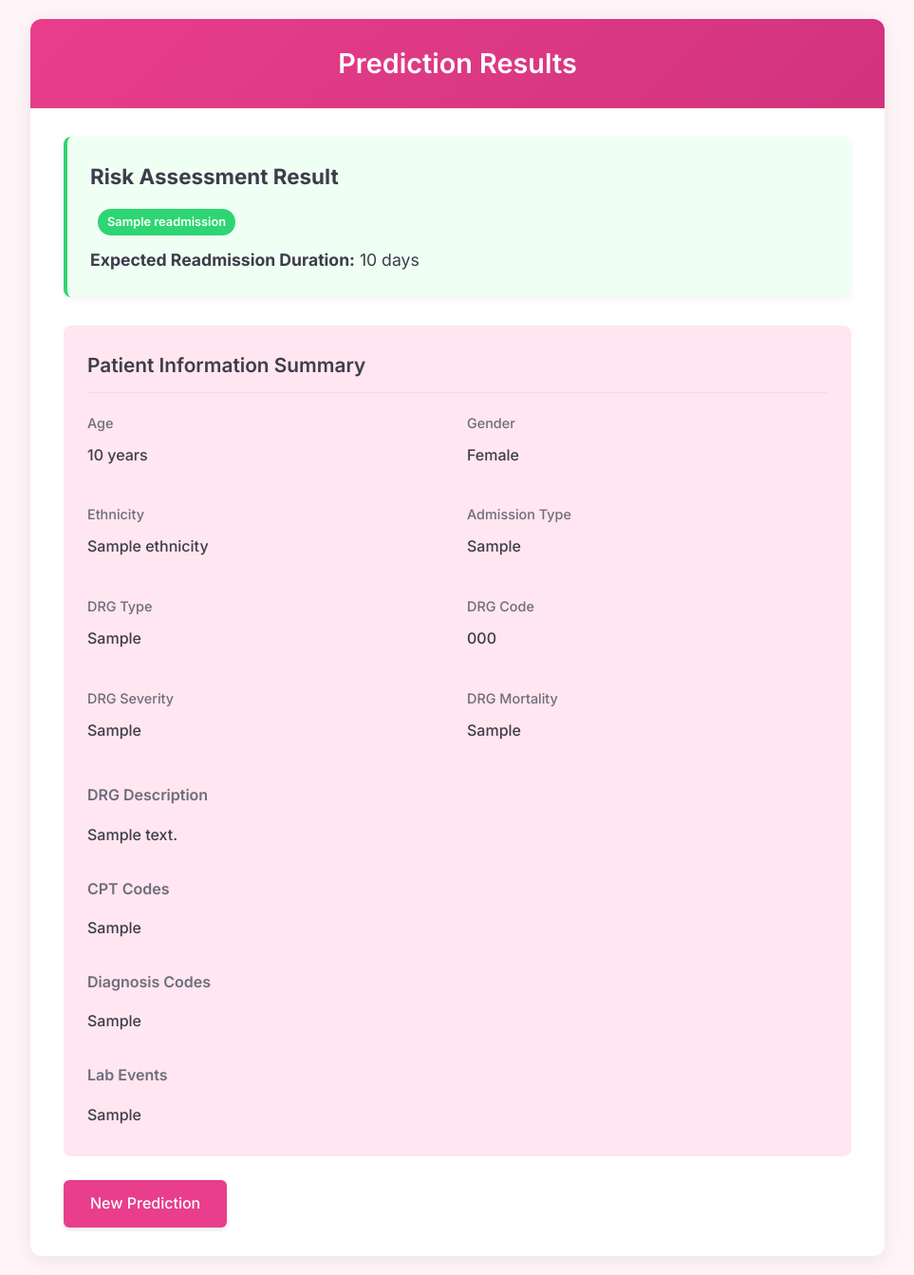
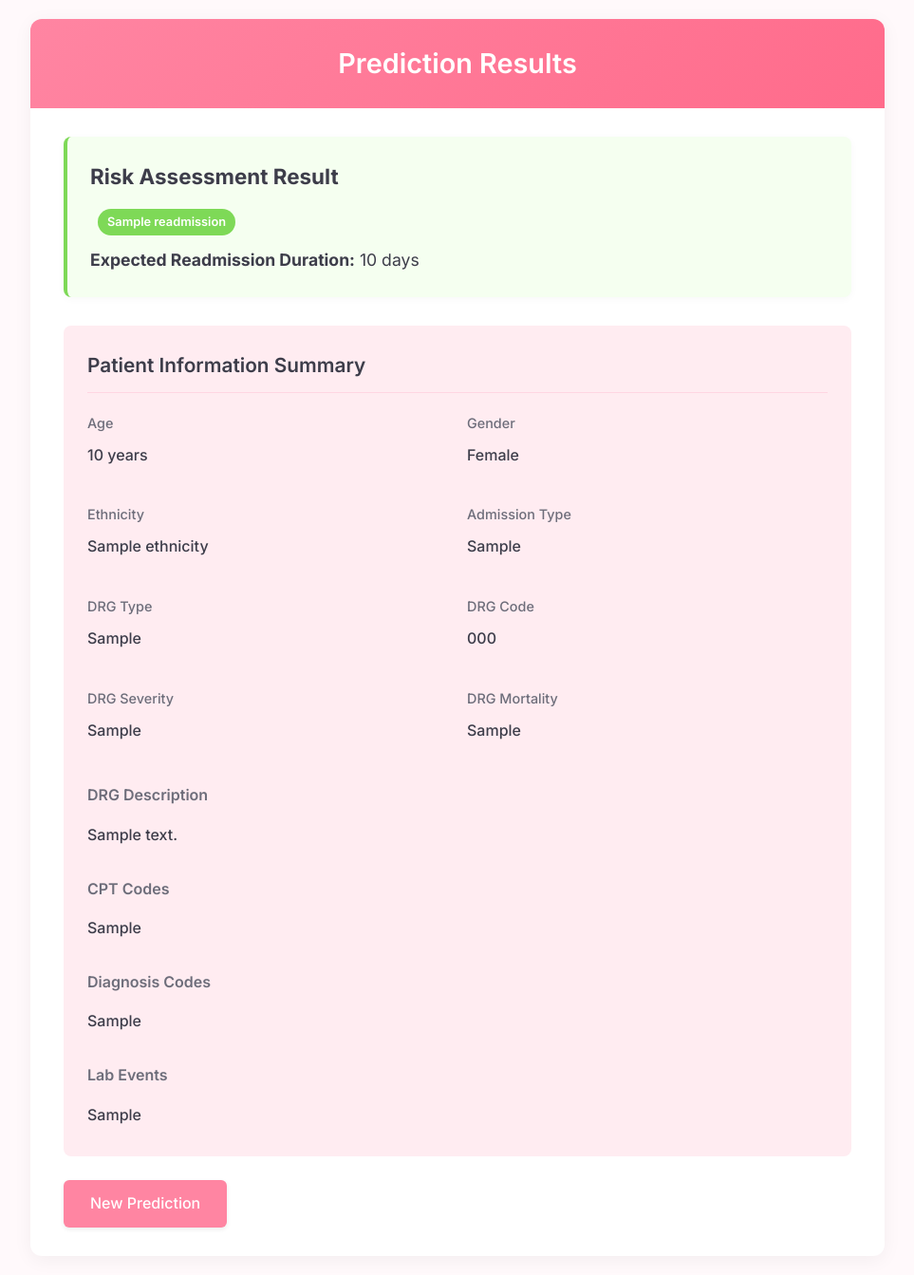
Before and after one commit to Adi-Ida404/hf-readmission, a Flask app: template templates/result.html in a window 1280 px wide. Shown: the whole page at 95% size, without its empty margins (158-1121 px from the left). Run offline with Flask 3, Linux system fonts and the light colour scheme; the template is opened without the code that fills it: most values are stand-ins (such as "Sample title", 1, 10 or a date in 2020).

Commit message:
Update result.html: updated style

```diff
--- a/templates/result.html
+++ b/templates/result.html
@@ -5,18 +5,18 @@
     <meta name="viewport" content="width=device-width, initial-scale=1.0">
     <title>Prediction Results</title>
     <link href="https://fonts.googleapis.com/css2?family=Inter:wght@300;400;500;600;700&display=swap" rel="stylesheet">
-   <style>
+  <style>
     :root {
-        --primary: #2c3e50;
-        --primary-dark: #1a252f;
-        --danger: #e74c3c;
-        --success: #27ae60;
-        --warning: #f39c12;
-        --gray-100: #f8f9fa;
-        --gray-200: #ecf0f1;
-        --gray-500: #95a5a6;
-        --gray-700: #34495e;
-        --gray-900: #2c3e50;
+        --primary: #ff85a2;  /* Lighter pink */
+        --primary-dark: #ff6b8b;  /* Slightly darker pink */
+        --danger: #ff6b81;  /* Soft pink-red */
+        --success: #7ed957;  /* Soft green */
+        --warning: #ffb347;  /* Soft orange */
+        --gray-100: #fff9fb;  /* Very light pink-white */
+        --gray-200: #ffecf1;  /* Light pink */
+        --gray-500: #b8b8c5;  /* Medium gray */
+        --gray-700: #6d6d7a;  /* Dark gray */
+        --gray-900: #3d3d4a;  /* Very dark gray */
     }
 
     * {
@@ -38,7 +38,7 @@
         margin: 0 auto;
         background: white;
         border-radius: 12px;
-        box-shadow: 0 4px 20px rgba(0, 0, 0, 0.08);
+        box-shadow: 0 4px 20px rgba(0, 0, 0, 0.05);
         overflow: hidden;
     }
 
@@ -62,16 +62,16 @@
         margin-bottom: 30px;
         padding: 24px;
         border-radius: 8px;
-        box-shadow: 0 2px 8px rgba(0, 0, 0, 0.05);
+        box-shadow: 0 2px 8px rgba(0, 0, 0, 0.03);
     }
 
     .result-high-risk {
-        background-color: #fdedec;
+        background-color: #fff0f3;
         border-left: 4px solid var(--danger);
     }
 
     .result-low-risk {
-        background-color: #e8f8f0;
+        background-color: #f5fff0;
         border-left: 4px solid var(--success);
     }
 
@@ -103,7 +103,7 @@
         font-size: 1.3rem;
         margin-bottom: 20px;
         padding-bottom: 12px;
-        border-bottom: 1px solid var(--gray-500);
+        border-bottom: 1px solid #ffd6e2;
         color: var(--gray-900);
         font-weight: 600;
     }
@@ -157,206 +157,13 @@
         border: none;
         cursor: pointer;
         font-size: 1rem;
-        box-shadow: 0 2px 5px rgba(0, 0, 0, 0.1);
+        box-shadow: 0 2px 5px rgba(0, 0, 0, 0.08);
     }
 
     .btn:hover {
         background: var(--primary-dark);
         transform: translateY(-1px);
-        box-shadow: 0 4px 8px rgba(0, 0, 0, 0.15);
-    }
-
-    .badge {
-        display: inline-block;
-        padding: 4px 10px;
-        border-radius: 20px;
-        font-size: 0.8rem;
-        font-weight: 600;
-        margin-left: 8px;
-    }
-
-    .badge-danger {
-        background-color: var(--danger);
-        color: white;
-    }
-
-    .badge-success {
-        background-color: var(--success);
-        color: white;
-    }
-
-    @media (max-width: 768px) {
-        .content {
-            padding: 20px;
-        }
-
-        .header {
-            padding: 20px;
-        }
-
-        .info-grid {
-            grid-template-columns: 1fr;
-        }
-    }
-</style><style>
-    :root {
-        --primary: #e83e8c;
-        --primary-dark: #d2337d;
-        --danger: #ff4757;
-        --success: #2ed573;
-        --warning: #ffa502;
-        --gray-100: #fff5f9;
-        --gray-200: #ffe6f0;
-        --gray-500: #a8a8b3;
-        --gray-700: #6d6d7a;
-        --gray-900: #3d3d4a;
-    }
-
-    * {
-        margin: 0;
-        padding: 0;
-        box-sizing: border-box;
-    }
-
-    body {
-        font-family: 'Inter', -apple-system, BlinkMacSystemFont, sans-serif;
-        background-color: var(--gray-100);
-        padding: 20px;
-        line-height: 1.6;
-        color: var(--gray-900);
-    }
-
-    .container {
-        max-width: 900px;
-        margin: 0 auto;
-        background: white;
-        border-radius: 12px;
-        box-shadow: 0 4px 20px rgba(0, 0, 0, 0.08);
-        overflow: hidden;
-    }
-
-    .header {
-        background: linear-gradient(135deg, var(--primary), var(--primary-dark));
-        color: white;
-        padding: 24px 30px;
-        text-align: center;
-    }
-
-    .header h1 {
-        font-weight: 600;
-        font-size: 1.8rem;
-    }
-
-    .content {
-        padding: 30px 35px;
-    }
-
-    .result-section {
-        margin-bottom: 30px;
-        padding: 24px;
-        border-radius: 8px;
-        box-shadow: 0 2px 8px rgba(0, 0, 0, 0.05);
-    }
-
-    .result-high-risk {
-        background-color: #fff0f3;
-        border-left: 4px solid var(--danger);
-    }
-
-    .result-low-risk {
-        background-color: #f0fff4;
-        border-left: 4px solid var(--success);
-    }
-
-    .result-section h2 {
-        font-size: 1.4rem;
-        margin-bottom: 12px;
-        color: var(--gray-900);
-    }
-
-    .result-message {
-        font-size: 1.2rem;
-        margin: 12px 0;
-        font-weight: 500;
-    }
-
-    .result-days {
-        margin-top: 8px;
-        font-size: 1.1rem;
-    }
-
-    .patient-info {
-        background: var(--gray-200);
-        border-radius: 8px;
-        padding: 25px;
-        margin-top: 30px;
-    }
-
-    .section-title {
-        font-size: 1.3rem;
-        margin-bottom: 20px;
-        padding-bottom: 12px;
-        border-bottom: 1px solid #ffd6e7;
-        color: var(--gray-900);
-        font-weight: 600;
-    }
-
-    .info-grid {
-        display: grid;
-        grid-template-columns: repeat(auto-fill, minmax(250px, 1fr));
-        gap: 20px;
-        margin-top: 15px;
-    }
-
-    .info-item {
-        margin-bottom: 12px;
-    }
-
-    .info-label {
-        font-weight: 500;
-        color: var(--gray-700);
-        font-size: 0.9rem;
-        margin-bottom: 4px;
-    }
-
-    .info-value {
-        color: var(--gray-900);
-        font-weight: 500;
-        padding: 6px 0;
-        word-break: break-word;
-    }
-
-    .info-group {
-        margin-top: 25px;
-    }
-
-    .info-group-title {
-        font-weight: 600;
-        color: var(--gray-700);
-        margin-bottom: 10px;
-        font-size: 1rem;
-    }
-
-    .btn {
-        display: inline-block;
-        padding: 12px 28px;
-        background: var(--primary);
-        color: white;
-        text-decoration: none;
-        border-radius: 6px;
-        margin-top: 25px;
-        transition: all 0.2s ease;
-        font-weight: 500;
-        border: none;
-        cursor: pointer;
-        font-size: 1rem;
-        box-shadow: 0 2px 5px rgba(0, 0, 0, 0.1);
-    }
-
-    .btn:hover {
-        background: var(--primary-dark);
-        transform: translateY(-1px);
-        box-shadow: 0 4px 8px rgba(0, 0, 0, 0.15);
+        box-shadow: 0 4px 8px rgba(0, 0, 0, 0.12);
     }
 
     .badge {
```
